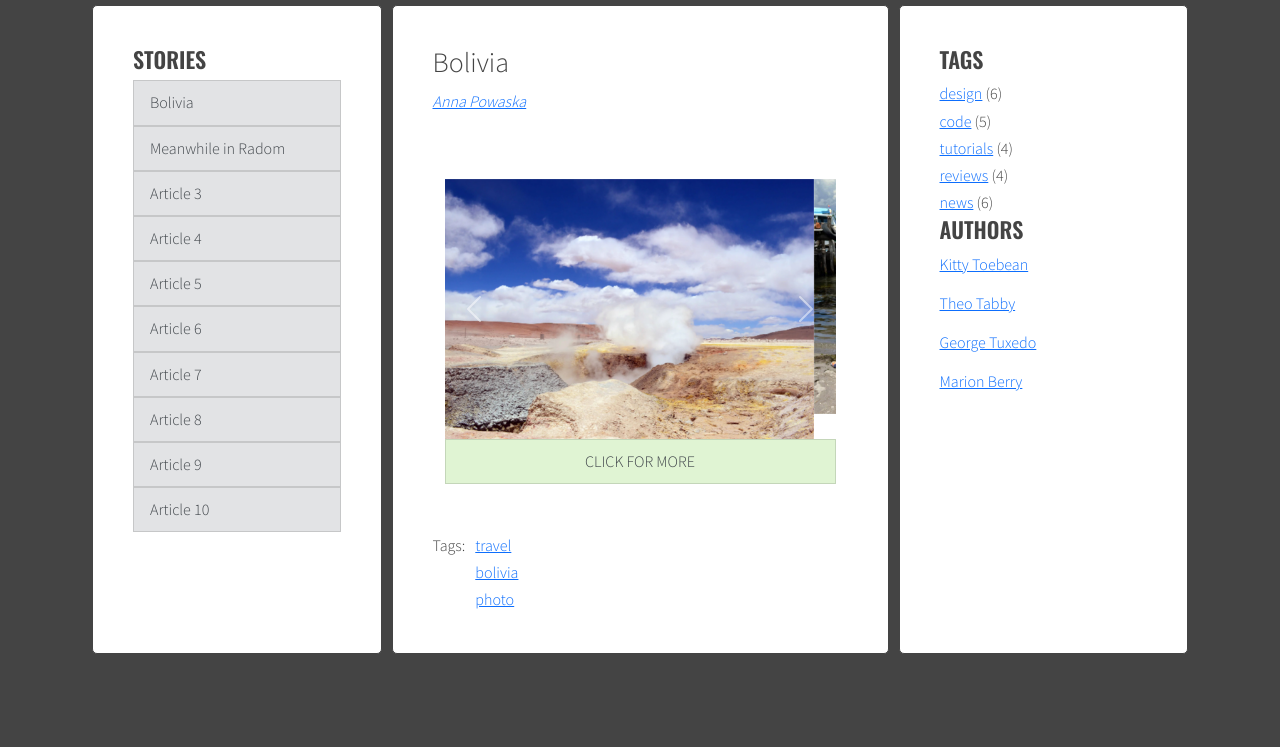
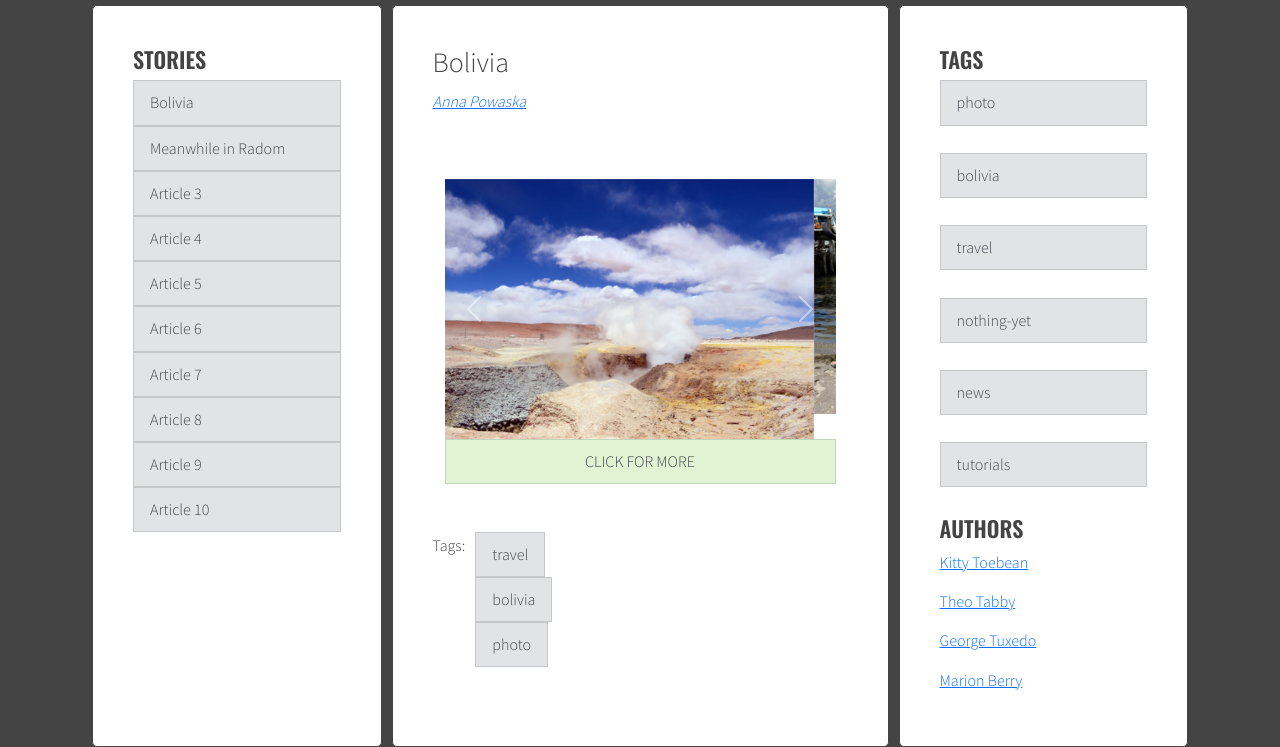
Before and after one commit to Programophobia/Photo-book, a website: page index.html in a window 1280 px wide. Shown: the part 203-950 px from the top of the page. Before the commit the page ends 857 px from the top, so only its background shows below. Drawn offline with nearby package versions, Linux system fonts and the light colour scheme.

Commit message:
Add JS right tag nav

```diff
--- a/index.html
+++ b/index.html
@@ -198,11 +198,6 @@
             <aside class="sidebar">
               <h2 class="section-title">Tags</h2>
               <ul class="list tags">
-                <li><a href="#">design</a> <span>(6)</span></li>
-                <li><a href="#">code</a> <span>(5)</span></li>
-                <li><a href="#">tutorials</a> <span>(4)</span></li>
-                <li><a href="#">reviews</a> <span>(4)</span></li>
-                <li><a href="#">news</a> <span>(6)</span></li>
               </ul>
               <h2 class="section-title">Authors</h2>
               <ul class="list authors">
--- a/js/script.js
+++ b/js/script.js
@@ -8,7 +8,7 @@ function clickHandler(event) {
     const activeGalleries = document.querySelectorAll(optArticleSelector)
     const linkAttribute = clickedElement.getAttribute('href');
     const targetGallery = document.querySelector(linkAttribute)
-    const links = document.querySelectorAll(optTitleListSelector, 'a');
+    const links = document.querySelectorAll(optTitleListSelector);
 
     for(let activeLink of activeLinks){
         activeLink.classList.remove('active')
@@ -25,7 +25,8 @@ function clickHandler(event) {
 const optArticleSelector = '.post',
     optTitleSelector = '.post-title',
     optTitleListSelector = '.titles',
-    optArticleTagsSelector = '.post-tags .list';
+    optArticleTagsSelector = '.post-tags .list',
+    optTagsListSelector = '.tags.list'
 
 function generateTitleLinks(customSelector = ''){
 
@@ -85,6 +86,7 @@ printAbout('CLICK FOR MORE')
 
   function generateTags(){
     const articles = document.querySelectorAll(optArticleSelector);
+    let allTags = [];
 
     for(let article of articles){
 
@@ -100,16 +102,18 @@ printAbout('CLICK FOR MORE')
 
         for(let oneTag of splitTag){
 
-            const htmlElement = '<li><a href="#tag-' + oneTag + '">' + oneTag + '</a></li><br>'
+            const htmlElement = '<li><a class="list-group-item list-group-item-action list-group-item-secondary" href="#tag-' + oneTag + '">' + oneTag + '</a></li><br>'
             console.log(htmlElement)
 
             html = htmlElement + html;
-
+             if(allTags.indexOf(htmlElement) == -1){
+              allTags.push(htmlElement)
+             }
         }
-
-    tagsWrapper.innerHTML = html;
-
+        tagsWrapper.innerHTML = html;
     }
+    const tagList = document.querySelector(optTagsListSelector);
+    tagList.innerHTML = allTags.join(' ');
   }
   generateTags();
 
```
